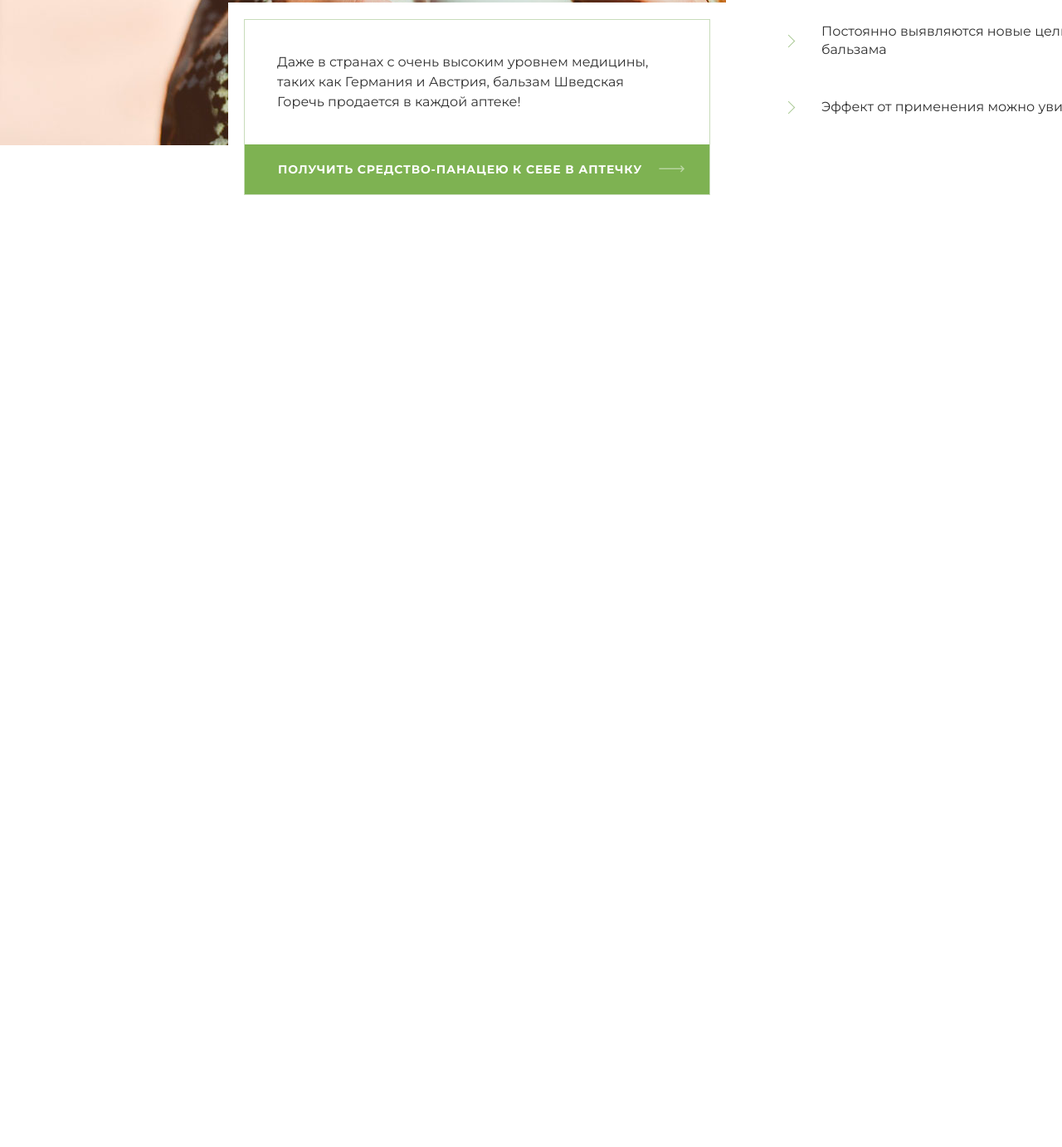
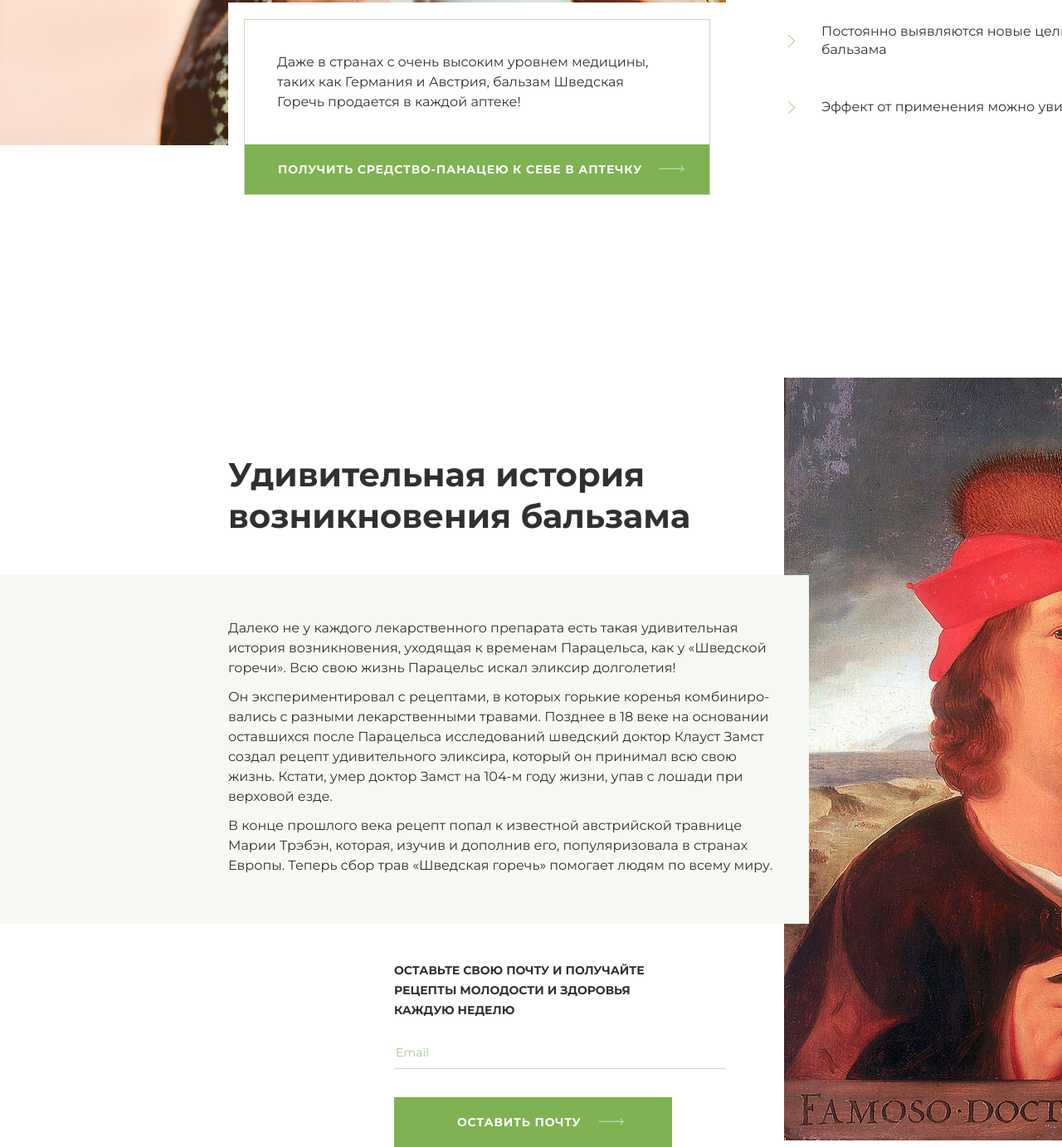
Before and after one commit to nmrhard/Swedish-bitter, a plain HTML site: page index.html in a window 1280 px wide. Shown: the part 2814-4196 px from the top of the page at 83% size. Before the commit the page ends 3069 px from the top, so only its background shows below. Drawn offline with Linux system fonts and the light colour scheme.

Commit message:
Added history section

```diff
--- a/css/style.css
+++ b/css/style.css
@@ -202,7 +202,8 @@ a {
 	text-transform: uppercase;
 }
 
-.more-info-from input[type="text"] {
+.more-info-from input[type="text"],
+.subscribe input[type="email"] {
 	width: 200px;
 	padding-bottom: 10px;
 	background: #ffffff;
@@ -212,7 +213,8 @@ a {
 	outline: none;
 }
 
-.more-info-from input[type="text"]::placeholder {
+.more-info-from input[type="text"]::placeholder,
+.subscribe input[type="email"]::placeholder {
 	font-size: 14px;
 	line-height: 23px;
 	color: #a8c48c;
@@ -454,6 +456,7 @@ section .section-title {
 	position: relative;
 	width: 1720px;
 	margin: 0 auto;
+	margin-bottom: 315px;
 }
 
 .advantages-image {
@@ -544,3 +547,71 @@ section .section-title {
 .reasons-list .reasons-item:last-child {
 	margin-bottom: 0;
 }
+
+.history-wrapper {
+	position: relative;
+	width: 1720px;
+	margin: 0 auto;
+}
+
+.history .section-title {
+	padding-top: 92px;
+	margin-bottom: 46px;
+}
+
+.history .columns {
+	display: flex;
+	justify-content: flex-end;
+}
+
+.history-text-wrapper {
+	position: absolute;
+	left: 0;
+	width: 670px;
+	padding-left: 275px;
+	padding-right: 30px;
+	padding-top: 52px;
+	padding-bottom: 58px;
+	background-color: #f6f9f3;
+}
+
+.history-description {
+	width: 670px;
+}
+
+.history-image {
+	width: 775px;
+}
+
+.history-description .subscribe {
+	position: absolute;
+	left: 50%;
+	bottom: 0;
+	width: 400px;
+	margin-left: -385px;
+}
+
+.history-text-wrapper p {
+	margin: 0;
+	margin-bottom: 11px;
+}
+
+.history-text-wrapper p:last-child {
+	margin-bottom: 0;
+}
+
+.subscribe b {
+	font-size: 14px;
+	line-height: 22px;
+	text-transform: uppercase;
+}
+
+.subscribe p {
+	margin: 0;
+}
+
+.subscribe input[type="email"] {
+	width: 100%;
+	padding-top: 30px;
+	margin-bottom: 34px;
+}
--- a/index.html
+++ b/index.html
@@ -27,7 +27,7 @@
 			<div class="container columns">
 				<h2 class="visually-hidden">Особенности шведской горечи</h2>
 				<div class="packaging">
-					<img src="img/packangin.png" alt="Черная упакова с белой этикеткой шведской горечи" width="298" height="648">
+					<img src="img/packangin.png" alt="Черная упакова с белой этикеткой шведской горечи." width="298" height="648">
 				</div>
 				<section class="about-good">
 					<h2 class="visually-hidden">Подробнее о бальзаме</h2>
@@ -140,7 +140,7 @@
 					</ul>
 				</div>
 				<div class="reviews-column">
-					<img class="picture-body" src="img/body.jpg" alt="Нuman skeleton on green background" width="500" height="689">
+					<img class="picture-body" src="img/body.jpg" alt="Секлет человека с видимыми грницами тела на зеленом фоне." width="500" height="689">
 					<div class="reviews-wrapper">
 						<div class="review">
 							<p>Более 2 000 покупателей доказали эффективность «Шведской горечи» в каждом из этих случаев</p>
@@ -158,7 +158,7 @@
 	</section>
 	<section class="advantages">
 		<h2 class="visually-hidden">Причины пополурности Шведской горечи</h2>
-		<img class="advantages-image" src="img/advantages.jpg" alt="" width="875" height="645">
+		<img class="advantages-image" src="img/advantages.jpg" alt="Девушка делает глоток из белой чашки." width="875" height="645">
 		<div class="container columns">
 			<div class="popular-bitter">
 				<div class="popular-bitter-wrapper">
@@ -194,5 +194,44 @@
 			</div>
 		</div>
 	</section>
+	<section class="history">
+		<div class="history-wrapper columns">
+			<div class="history-description">
+				<h2 class="section-title">
+					Удивительная история
+					возникновения бальзама
+				</h2>
+				<div class="history-text-wrapper">
+					<p>
+						Далеко не у каждого лекарственного препарата есть такая удивительная история возникновения, уходящая к временам Парацельса, как у «Шведской горечи». Всю свою жизнь Парацельс искал эликсир долголетия!
+					</p>
+					<p>
+						Он экспериментировал с рецептами, в которых горькие коренья комбиниро-
+						вались с разными лекарственными травами. Позднее в 18 веке на основании оставшихся после Парацельса исследований шведский доктор Клауст Замст создал рецепт удивительного эликсира, который он принимал всю свою жизнь. Кстати, умер доктор Замст на 104-м году жизни, упав с лошади при верховой езде.
+					</p>
+					<p>
+						В конце прошлого века рецепт попал к известной австрийской травнице Марии Трэбэн, которая, изучив и дополнив его, популяризовала в странах Европы. Теперь сбор трав «Шведская горечь» помогает людям по всему миру.
+					</p>
+				</div>
+				<div class="subscribe">
+					<b>
+						Оставьте свою почту и получайте <br>
+						рецепты молодости и здоровья <br>
+						каждую неделю
+					</b>
+					<form class="subscribe-form" method="post" action="https://echo.htmlacademy.ru">
+						<p class="input-email">
+							<label class="visually-hidden" for=user-email>Електронная почта</label>
+							<input id="user-email" name="email" type="email" placeholder="Email" required>
+						</p>
+						<button class="button">оставить почту</button>
+					</form>
+				</div>
+			</div>
+			<div class="history-image">
+				<img src="img/history.jpg" alt="доктор Парацельс одетый в красное с блокнотом в руках на фоне реки и гор." width="774" height="920">
+			</div>
+		</div>
+	</section>
 </body>
 </html>
```
Also changed, not shown: img/history.jpg (added).
